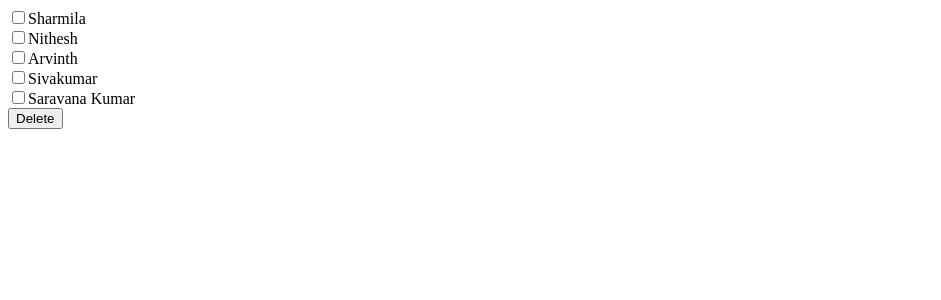
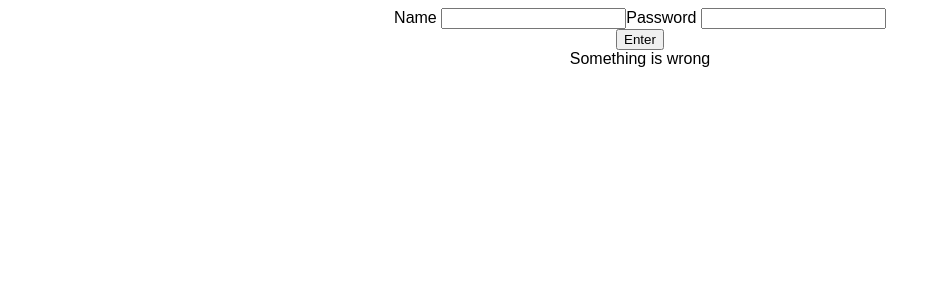
Before and after one commit to arvinthvj/Sharmila-React-From-The-scratch, a React (Create React App) app: page / in a window 1280 px wide. Shown: the top 300 px of the page, without its empty margins (0-941 px from the left). Built offline with nearby package versions, Linux system fonts and the light colour scheme.

Commit message:
conditional rendering re merged

```diff
--- a/src/App.js
+++ b/src/App.js
@@ -1,74 +1,33 @@
 import { useState } from "react";
 import Home from "./Home";
 import "./styles.css";
-let data  = [
-  {
-      name : "Sharmila",
-      experience : 5,
-      technologyKnown : ["node", "javascript", "html", "css"],
-      place : "chennai",
-      company : 'TCS'
-  },
-  {
-      name : "Nithesh",
-      experience : 4,
-      technologyKnown : ["javascript", "bootstrap"],
-      place : "tanjore",
-      company : 'TCS'
-  },
-  {
-      name : "Arvinth",
-      experience : 3,
-      technologyKnown : ["javascript","node", "firebase"],
-      place : "vilupuram",
-      company : 'MP'
-  },
-  {
-      name : "Sivakumar",
-      experience : 0.2,
-      technologyKnown : ["javascript"],
-      place : "chennai",
-      company : 'HCL'
-  },
-  {
-      name : "Saravana Kumar",
-      experience : 10,
-      technologyKnown : ["node", "firebase", "javascript", "bootstrap", "oAuth", "jQuery", "React", "Angular"],
-      place : "chennai",
-      company : 'Mind Tree'
-  }
-];
+
 export default function App() {
 
+  const [name, setName] = useState("");
+  const [pass, setPass] =useState("");
 
-  const [inputs , setInputs] = useState({});
-  const [dataCopy, setDataCopy] =useState(data);
+  return (
+    //JSX == JAVASCRIPT XML
+    <div className="App">
+      Name <input onChange={function(e){
+        debugger
+        setName(e.target.value)
+      }} type="text"></input>
+      {/* {name} */}
+      Password <input type="text" onChange={function(e){
+        debugger
+        setPass(e.target.value)
+      }}></input>
+      {/* {pass} */}
+      <br></br>
+      <button >Enter</button>
 
 
+      {name == "Sharmila" && pass =="sha" ? (<div>Login is successful</div>): (<div>Something is wrong</div>)}
 
 
+    </div>
 
-function handleDelete(){
-console.log(inputs);
-setDataCopy(()=>{
-  return data.filter(e=> !Object.keys(inputs).includes(e.name));
-})
-}
-
-
-  return (
-
-<div>
-    {dataCopy.map(e=>(
-      <>
-      <input key={e.name} type="checkbox" onChange={()=>{setInputs(previousState =>{ return {...previousState, [e.name] : "checked"} })}}></input>
-      {e.name}
-      <br></br>
-      </>
-    ))}
-
-
-    <button onClick={()=>{handleDelete()}}>Delete</button>
-</div>
   );
 }
```
